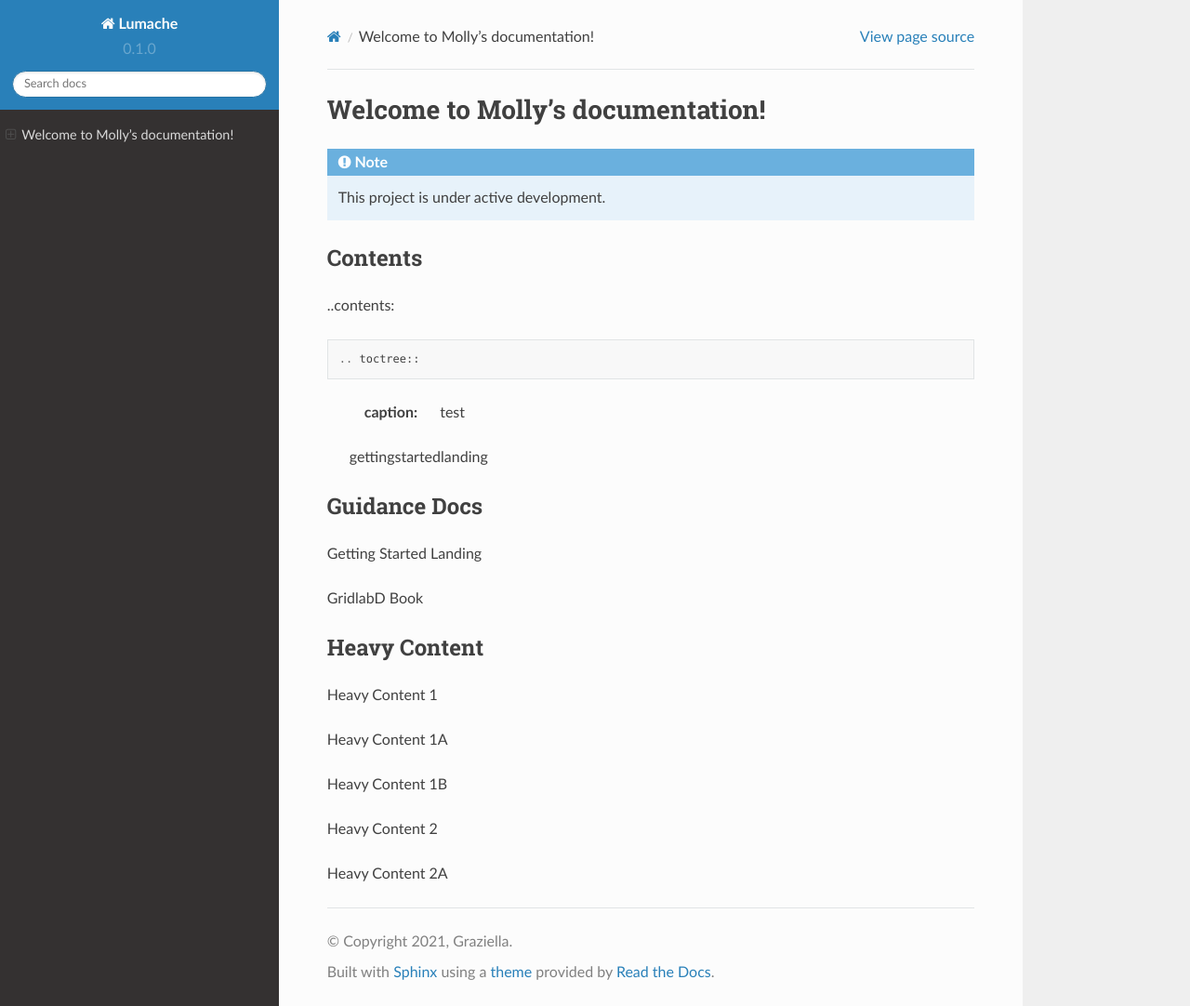
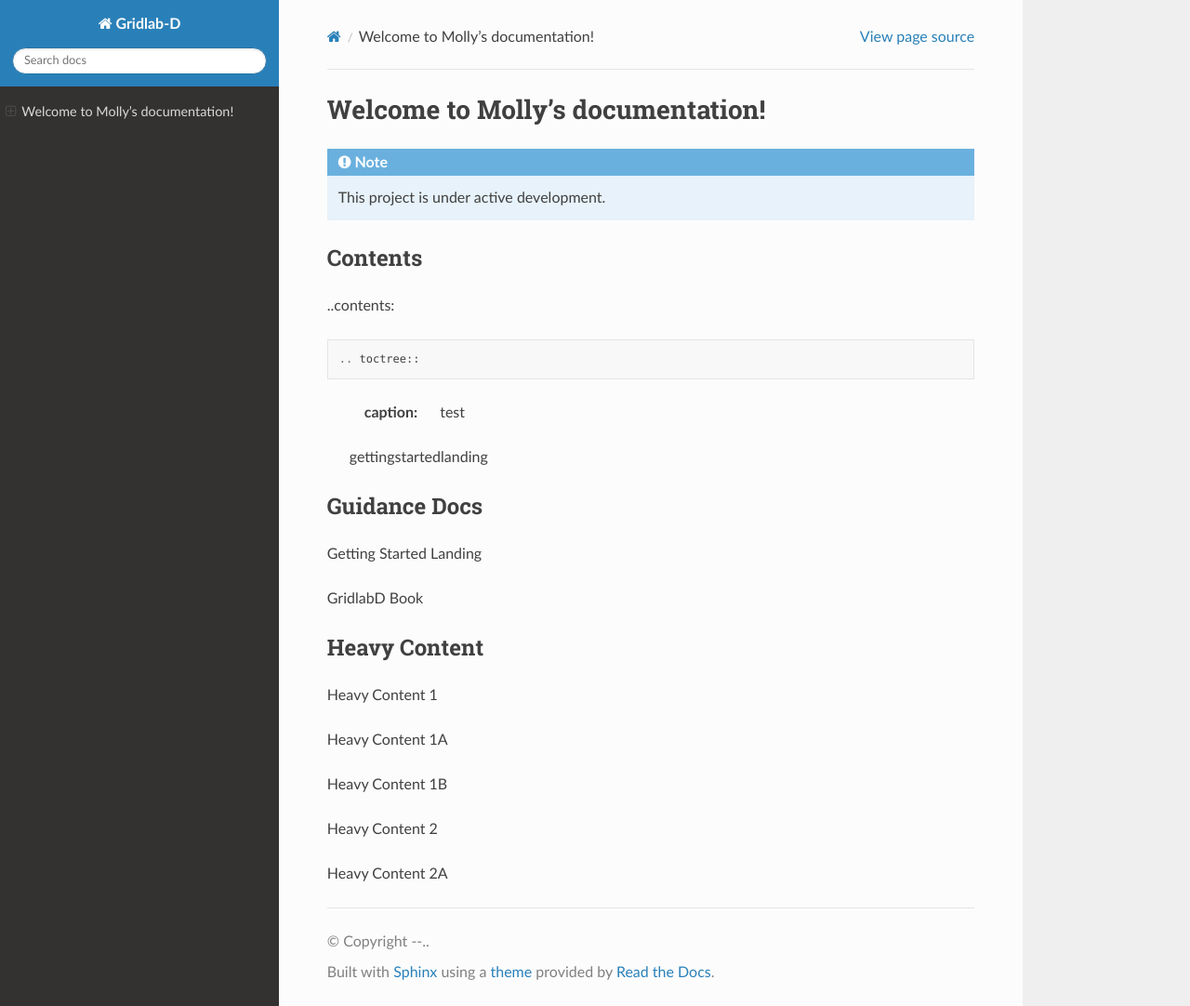
Before and after one commit to mhall4360/gridlab-D-docs, a Sphinx documentation site: the page built from docs/source/index.rst, in a window 1280 px wide and 1082 px high. Shown: the whole window at 93% size. Built offline with Sphinx 7.4.7 and the Read the Docs theme 2.0.0, drawn with Linux system fonts in a browser that asks for light colours; some of the changed lines change nothing that is shown.

Commit message:
Update conf.py

```diff
--- a/docs/source/conf.py
+++ b/docs/source/conf.py
@@ -1,35 +1,75 @@
 # Configuration file for the Sphinx documentation builder.
+#
+# This file only contains a selection of the most common options. For a full
+# list see the documentation:
+# https://www.sphinx-doc.org/en/master/usage/configuration.html
 
-# -- Project information
+# -- Path setup --------------------------------------------------------------
 
-project = 'Lumache'
-copyright = '2021, Graziella'
-author = 'Graziella'
+# If extensions (or modules to document with autodoc) are in another directory,
+# add these directories to sys.path here. If the directory is relative to the
+# documentation root, use os.path.abspath to make it absolute, like shown here.
+#
+# import os
+# import sys
+# sys.path.insert(0, os.path.abspath('.'))
 
-release = '0.1'
-version = '0.1.0'
 
-# -- General configuration
+# -- Project information -----------------------------------------------------
 
+# General information about the project.
+project = 'Gridlab-D'
+copyright = '--.'
+author = 'The GridLab-D Team and Community'
+
+# The full version, including alpha/beta/rc tags
+release = '2021.04.0'
+
+
+# -- General configuration ---------------------------------------------------
+
+# Add any Sphinx extension module names here, as strings. They can be
+# extensions coming with Sphinx (named 'sphinx.ext.*') or your custom
+# ones.
 extensions = [
-    'sphinx.ext.duration',
-    'sphinx.ext.doctest',
+    'nbsphinx',
     'sphinx.ext.autodoc',
-    'sphinx.ext.autosummary',
     'sphinx.ext.intersphinx',
-]
+    'sphinx.ext.todo',
+    'sphinx.ext.coverage',
+    'sphinx.ext.mathjax',
+    'sphinx.ext.ifconfig',
+    'sphinx.ext.viewcode',
+    'sphinx.ext.githubpages',
+    'myst_parser']
 
-intersphinx_mapping = {
-    'python': ('https://docs.python.org/3/', None),
-    'sphinx': ('https://www.sphinx-doc.org/en/master/', None),
-}
-intersphinx_disabled_domains = ['std']
-
+# Add any paths that contain templates here, relative to this directory.
 templates_path = ['_templates']
 
-# -- Options for HTML output
+# List of patterns, relative to source directory, that match files and
+# directories to ignore when looking for source files.
+# This pattern also affects html_static_path and html_extra_path.
+exclude_patterns = []
 
+# The master toctree document.
+master_doc = 'index'
+
+
+# -- Options for HTML output -------------------------------------------------
+
+# The theme to use for HTML and HTML Help pages.  See the documentation for
+# a list of builtin themes.
+#
 html_theme = 'sphinx_rtd_theme'
 
-# -- Options for EPUB output
-epub_show_urls = 'footnote'
+# Add any paths that contain custom static files (such as style sheets) here,
+# relative to this directory. They are copied after the builtin static files,
+# so a file named "default.css" will overwrite the builtin "default.css".
+html_static_path = ['_static']
+
+# Don't execute notebook contents when writing to html
+nbsphinx_allow_errors = True
+nbsphinx_execute = 'never'
+
+# Use LuaLaTex
+latex_engine = 'lualatex'
```
